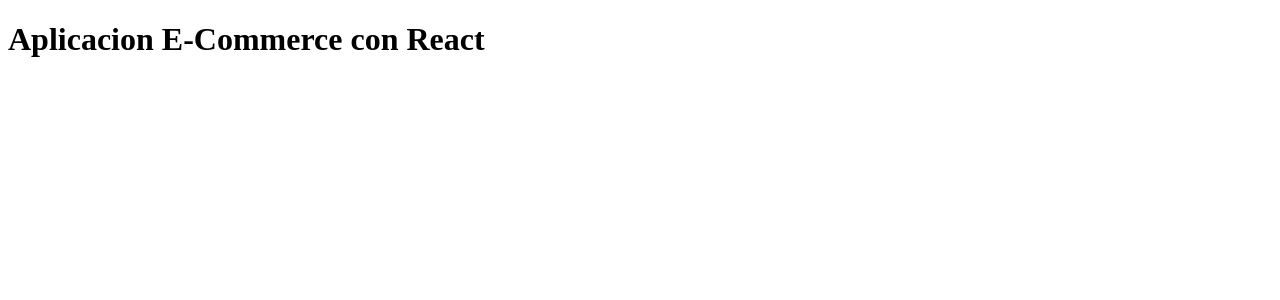
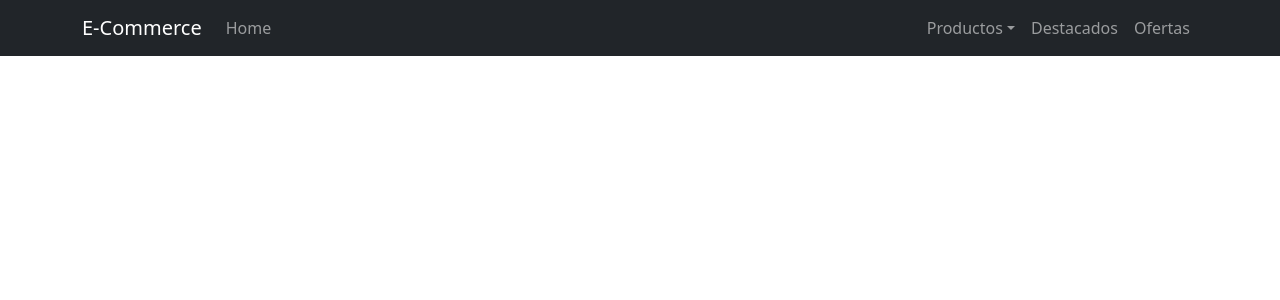
Before and after one commit to juanma21century/ecommerce_sola, a React (Create React App) app: page / in a window 1280 px wide. Shown: the top 300 px of the page. Built offline with nearby package versions, Linux system fonts and the light colour scheme.

Commit message:
Componente NavBar agregado

```diff
--- a/package.json
+++ b/package.json
@@ -6,7 +6,9 @@
     "@testing-library/jest-dom": "^5.15.1",
     "@testing-library/react": "^11.2.7",
     "@testing-library/user-event": "^12.8.3",
+    "bootstrap": "^5.1.3",
     "react": "^17.0.2",
+    "react-bootstrap": "^2.0.3",
     "react-dom": "^17.0.2",
     "react-scripts": "4.0.3",
     "web-vitals": "^1.1.2"
--- a/src/App.js
+++ b/src/App.js
@@ -1,9 +1,12 @@
+import NavBar from "./components/NavBar";
+
 function App() {
   return (
-    <div className="App">
-      <h1>Aplicacion E-Commerce con React</h1>
-    </div>
-  );
+    <>
+    <NavBar/>
+    </>
+
+  )
 }
 
 export default App;
--- /dev/null
+++ b/src/components/NavBar.css
@@ -0,0 +1,3 @@
+a{
+    list-style: none;
+}
--- /dev/null
+++ b/src/components/NavBar.js
@@ -0,0 +1,37 @@
+import React from 'react'
+import 'bootstrap/dist/css/bootstrap.min.css';
+import { Container } from 'react-bootstrap';
+import { Navbar } from 'react-bootstrap';
+import { NavDropdown } from 'react-bootstrap';
+import { Nav } from 'react-bootstrap';
+
+const NavBar = () => {
+    return (
+        <>
+        <Navbar collapseOnSelect expand="lg" bg="dark" variant="dark">
+        <Container>
+        <Navbar.Brand href="#home">E-Commerce</Navbar.Brand>
+        <Navbar.Toggle aria-controls="responsive-navbar-nav" />
+        <Navbar.Collapse id="responsive-navbar-nav">
+            <Nav className="me-auto">
+            <Nav.Link href="#deets">Home</Nav.Link>
+            </Nav>
+            <Nav>
+            <NavDropdown title="Productos" id="collasible-nav-dropdown">
+                <NavDropdown.Item href="#action/3.1">Electronica</NavDropdown.Item>
+                <NavDropdown.Item href="#action/3.2">Celulares</NavDropdown.Item>
+                <NavDropdown.Item href="#action/3.3">Notebooks</NavDropdown.Item>
+            </NavDropdown>
+            <Nav.Link href="#deets">Destacados</Nav.Link>
+            <Nav.Link eventKey={2} href="#memes">
+                Ofertas
+            </Nav.Link>
+            </Nav>
+        </Navbar.Collapse>
+        </Container>
+        </Navbar>
+        </>
+    )
+}
+
+export default NavBar
```
Also changed, not shown: src/index.js (line endings or trailing spaces), 1 other file (tests, documents, lock files or other folders).
